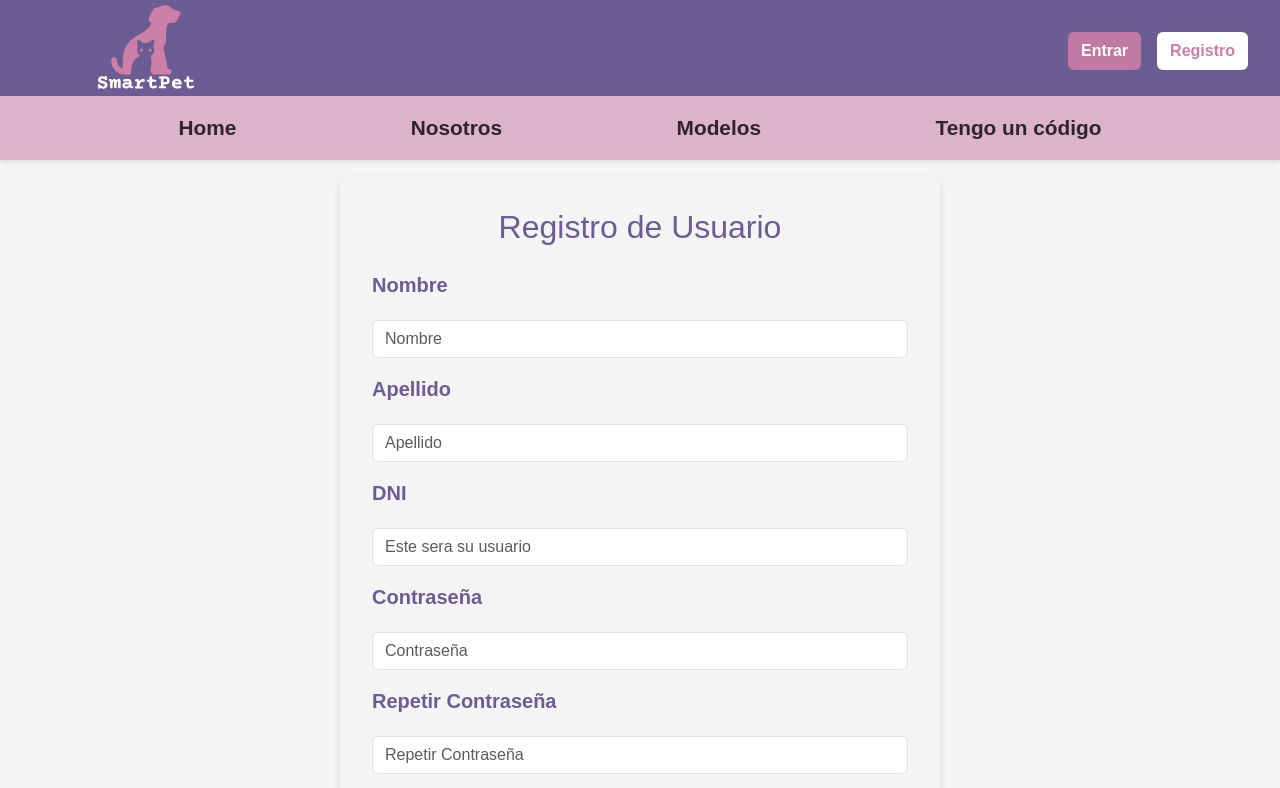
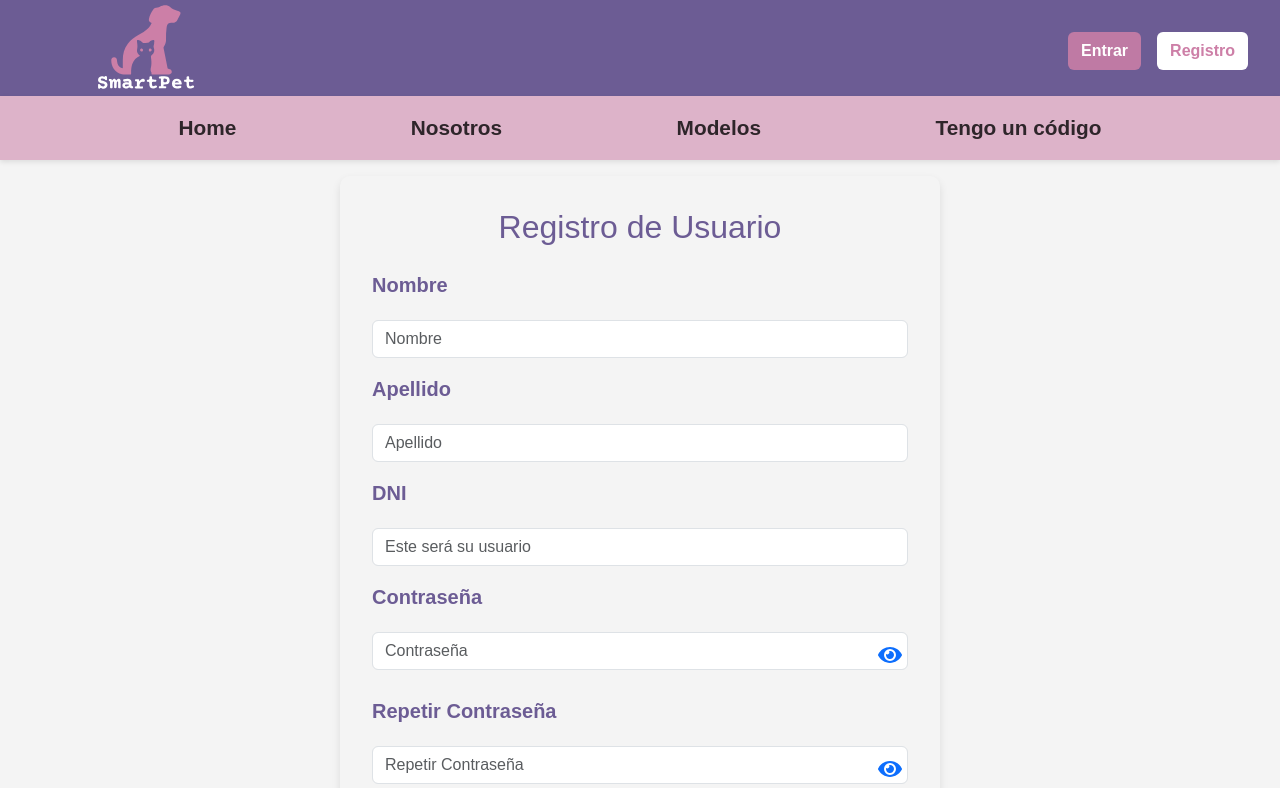
Before and after one commit to juanmatoniolo/NewSmartpet, a React (Create React App) app: page /Register in a window 1280 px wide. Shown: the top 788 px of the page. Built offline with nearby package versions, Linux system fonts and the light colour scheme.

Commit message:
showpass

```diff
--- a/src/components/Register/Register.jsx
+++ b/src/components/Register/Register.jsx
@@ -5,23 +5,25 @@ import Barnav from "../nav/Nav";
 import Footers from "../footer/Footer";
 import { Form, Button, Alert, Spinner } from "react-bootstrap";
 import axios from "axios";
-import { useNavigate } from 'react-router-dom'; // Importa useNavigate
+import { useNavigate } from "react-router-dom";
+import { FaEye, FaEyeSlash } from "react-icons/fa"; // Importa los íconos de ojo
 
 function Register() {
 	const [formData, setFormData] = useState({
 		nombre: "",
 		apellido: "",
 		dni: "",
-        contraseña: "",
-        repetirContraseña: "",
+		contrasenia: "",
+		repetirContrasenia: "",
 	});
 
 	const [error, setError] = useState("");
 	const [success, setSuccess] = useState("");
-    const [loading, setLoading] = useState(false); // Estado para controlar el indicador de carga
-    const navigate = useNavigate(); // Crea una instancia de navigate
+	const [loading, setLoading] = useState(false);
+	const [showPassword, setShowPassword] = useState(false); // Estado para controlar la visibilidad de la contraseña
+	const [showRepeatPassword, setShowRepeatPassword] = useState(false); // Estado para controlar la visibilidad de la repetición de contraseña
+	const navigate = useNavigate();
 
-    // Función para manejar los cambios en los campos del formulario
 	const handleChange = (e) => {
 		const { name, value } = e.target;
 		setFormData((prevData) => ({
@@ -30,15 +32,12 @@ function Register() {
 		}));
 	};
 
-    // Función para validar el DNI en la base de datos
 	const validarDNI = async () => {
 		try {
 			const response = await axios.get(
 				`https://smartpet-1d59e-default-rtdb.firebaseio.com/usuario.json`
 			);
 			const usuarios = response.data;
-
-            // Verificar si el DNI ya existe
 			return !Object.values(usuarios).some(
 				(user) => user.dni === formData.dni
 			);
@@ -49,26 +48,31 @@ function Register() {
 		}
 	};
 
-    // Función para manejar el envío del formulario
 	const handleSubmit = async (e) => {
 		e.preventDefault();
 
-        if (formData.contraseña !== formData.repetirContraseña) {
+		if (formData.contrasenia !== formData.repetirContrasenia) {
 			setError("Las contraseñas no coinciden.");
 			return;
 		}
 
-        if (!/^.{6,}$/.test(formData.contraseña) || !/[A-Z]/.test(formData.contraseña) || !/[0-9]/.test(formData.contraseña)) {
-            setError('La contraseña debe tener al menos 6 caracteres, una mayúscula y un número.');
+		if (
+			!/^.{6,}$/.test(formData.contrasenia) ||
+			!/[A-Z]/.test(formData.contrasenia) ||
+			!/[0-9]/.test(formData.contrasenia)
+		) {
+			setError(
+				"La contraseña debe tener al menos 6 caracteres, una mayúscula y un número."
+			);
 			return;
 		}
 
-        setLoading(true); // Muestra el indicador de carga
+		setLoading(true);
 
 		const dniDisponible = await validarDNI();
 		if (!dniDisponible) {
 			setError("El DNI ya está en uso.");
-            setLoading(false); // Oculta el indicador de carga
+			setLoading(false);
 			return;
 		}
 
@@ -79,7 +83,7 @@ function Register() {
 					nombre: formData.nombre,
 					apellido: formData.apellido,
 					dni: formData.dni,
-                    contrasenia: formData.contraseña, // Guarda la contraseña como 'contrasenia'
+					contrasenia: formData.contrasenia,
 				}
 			);
 			setSuccess("Usuario creado con éxito.");
@@ -88,16 +92,16 @@ function Register() {
 				nombre: "",
 				apellido: "",
 				dni: "",
-                contraseña: "",
-                repetirContraseña: "",
+				contrasenia: "",
+				repetirContrasenia: "",
 			});
-            navigate('/login'); // Redirige al login después de crear el usuario
+			navigate("/login");
 		} catch (error) {
 			console.error("Error al crear el usuario:", error);
 			setError("Error al crear el usuario.");
 			setSuccess("");
 		} finally {
-            setLoading(false); // Oculta el indicador de carga
+			setLoading(false);
 		}
 	};
 
@@ -136,45 +140,90 @@ function Register() {
 								name="dni"
 								value={formData.dni}
 								onChange={handleChange}
-                            placeholder="Este sera su usuario"
+								placeholder="Este será su usuario"
 							/>
 						</Form.Group>
-                    <Form.Group className="mb-3">
+						<Form.Group className="mb-3 position-relative">
 							<Form.Label>Contraseña</Form.Label>
+							<div className="password-input-container">
 								<Form.Control
-                            type="password"
-                            name="contraseña"
-                            value={formData.contraseña}
+									type={showPassword ? "text" : "password"}
+									name="contrasenia"
+									value={formData.contrasenia}
 									onChange={handleChange}
 									placeholder="Contraseña"
+									className="password-input col-10"
 								/>
+								<Button
+									variant="link"
+									onClick={() =>
+										setShowPassword(!showPassword)
+									}
+									className="password-visibility-toggle"
+								>
+									{showPassword ? <FaEyeSlash /> : <FaEye />}
+								</Button>
+							</div>
 						</Form.Group>
-                    <Form.Group className="mb-3">
+						<Form.Group className="mb-3 position-relative">
 							<Form.Label>Repetir Contraseña</Form.Label>
+							<div className="password-input-container">
 								<Form.Control
-                            type="password"
-                            name="repetirContraseña"
-                            value={formData.repetirContraseña}
+									type={
+										showRepeatPassword ? "text" : "password"
+									}
+									name="repetirContrasenia"
+									value={formData.repetirContrasenia}
 									onChange={handleChange}
 									placeholder="Repetir Contraseña"
+									className="password-input col-10"
 								/>
+								<Button
+									variant="link"
+									onClick={() =>
+										setShowRepeatPassword(
+											!showRepeatPassword
+										)
+									}
+									className="password-visibility-toggle"
+								>
+									{showRepeatPassword ? (
+										<FaEyeSlash />
+									) : (
+										<FaEye />
+									)}
+								</Button>
+							</div>
 							<Form.Text className="text-muted">
-                            La contraseña debe tener al menos 6 caracteres, una mayúscula y un número.
+								La contraseña debe tener al menos 6 caracteres,
+								una mayúscula y un número.
 							</Form.Text>
 						</Form.Group>
+
 						<Button
 							variant="primary"
 							type="submit"
 							disabled={loading}
-                        className="mt-3" // Añade margen superior al botón
+							className="mt-3"
 						>
-                        {loading ? <Spinner animation="border" size="sm" /> : 'Registrar'}
+							{loading ? (
+								<Spinner animation="border" size="sm" />
+							) : (
+								"Registrar"
+							)}
 						</Button>
 					</Form>
-                {error && <Alert variant="danger" className="mt-3">{error}</Alert>}
-                {success && <Alert variant="success" className="mt-3">{success}</Alert>}
+					{error && (
+						<Alert variant="danger" className="mt-3">
+							{error}
+						</Alert>
+					)}
+					{success && (
+						<Alert variant="success" className="mt-3">
+							{success}
+						</Alert>
+					)}
 				</div>
-
 			</main>
 			<Footers />
 		</>
--- a/src/components/Register/register.css
+++ b/src/components/Register/register.css
@@ -61,3 +61,22 @@ h2 {
 .mt-3 {
     margin-top: 1rem;
 }
+
+.password-input-container{
+    display: flex;
+
+}
+.password-visibility-toggle{
+    height: 3em;
+    width: 2em;
+}
+button svg{
+    width: 1.5em;
+height: 1.5em;
+}
+.password-input-container button{
+    position: relative;
+    right:  2.7em;
+    top: .5em;
+
+}
```
Also changed, not shown: 11 other files (tests, documents, lock files or other folders). Lines whose indentation alone changed are shown as unchanged.
